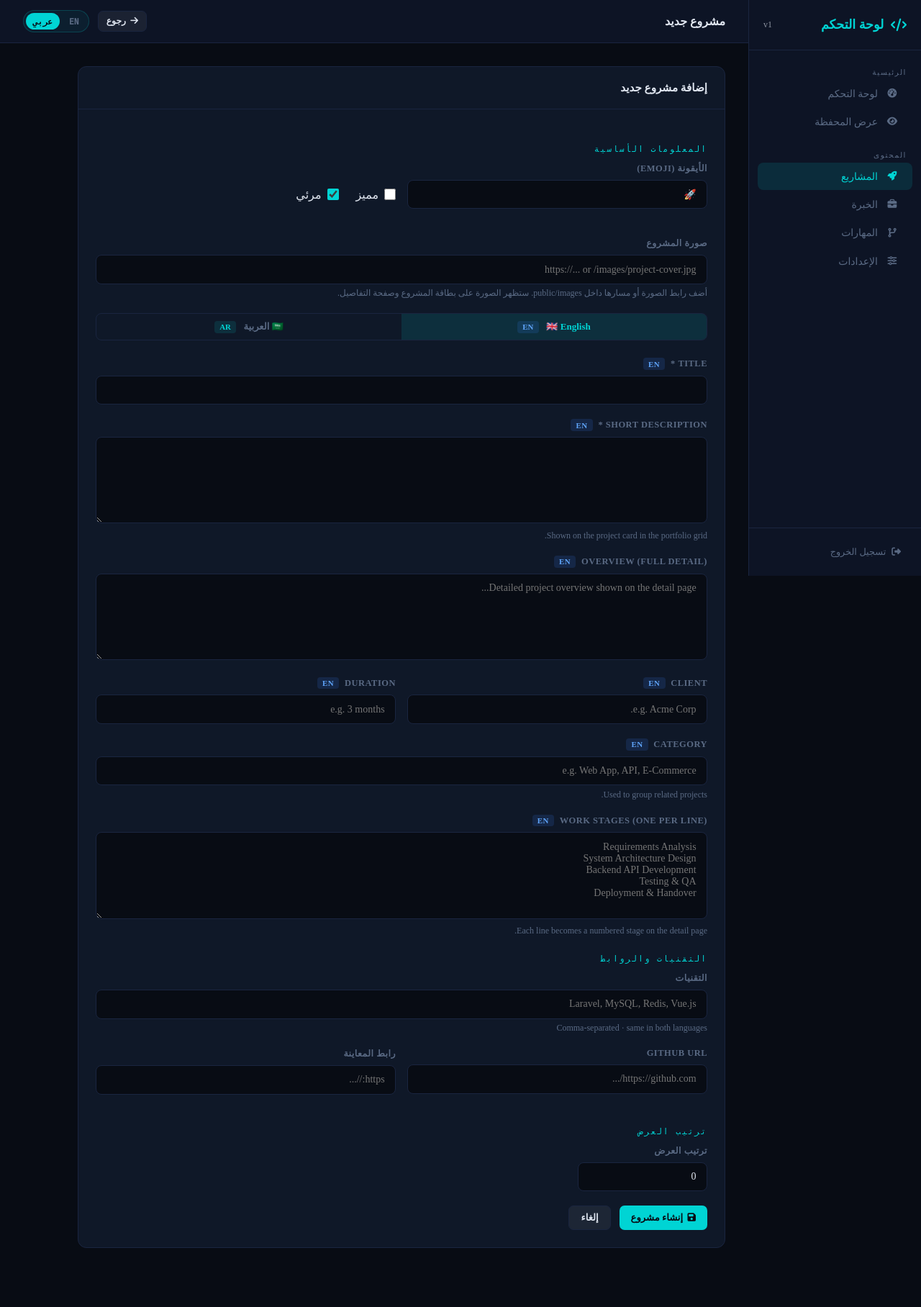
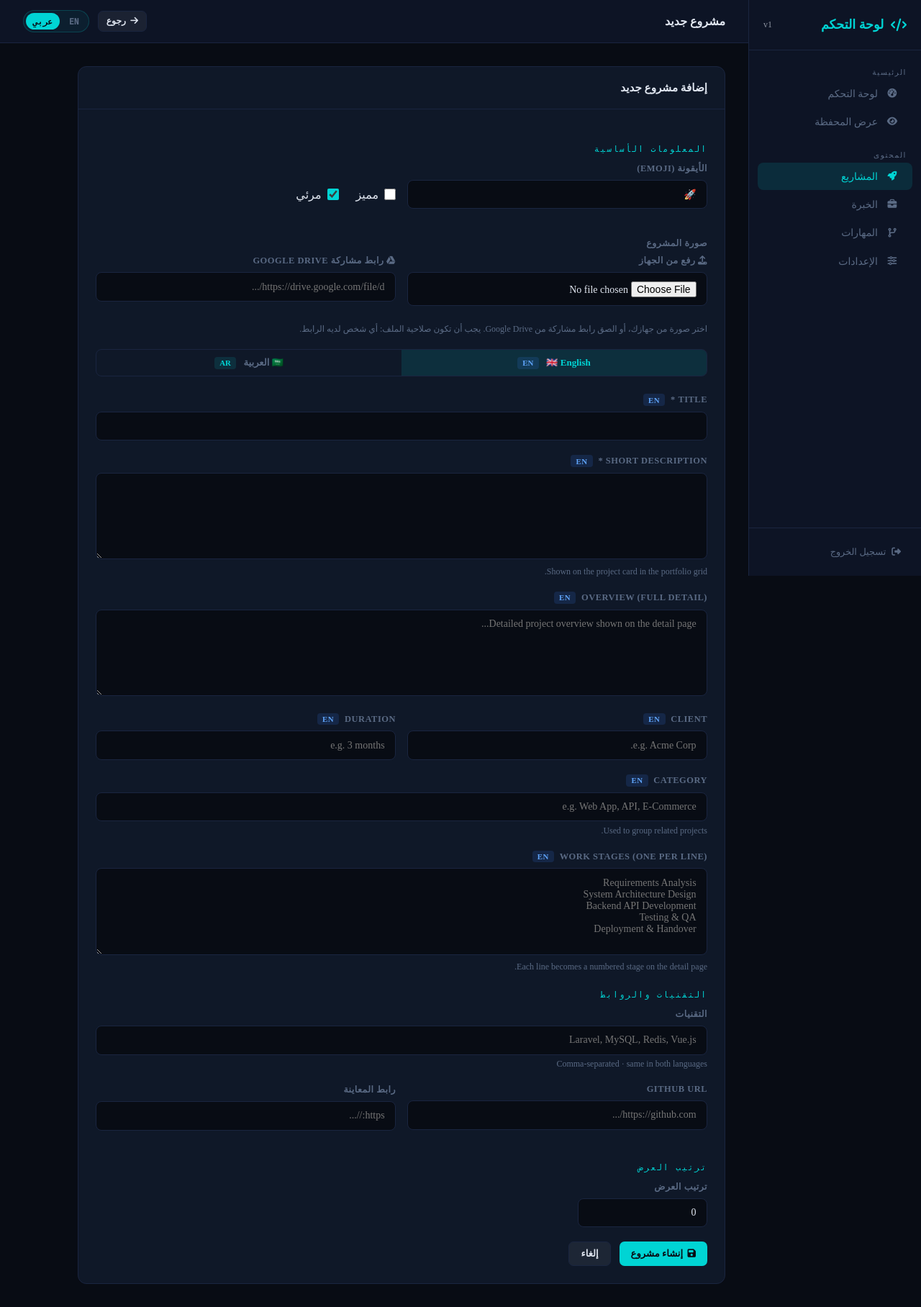
Before and after one commit to Baraaabudraz/my_protoflio, a Laravel app: page /admin/projects/create in a window 1280 px wide. Shown: the whole page at 72% size. Before the commit the page ends 1734 px from the top, so only its background shows below. Run offline with Laravel 12, Linux system fonts and the light colour scheme; the visitor is signed in with stand-in values (Sample User, id 1).

Commit message:
Implement project management features and localize admin views
Replit-Commit-Author: Agent

```diff
--- a/app/Http/Controllers/AdminController.php
+++ b/app/Http/Controllers/AdminController.php
@@ -4,6 +4,7 @@ namespace App\Http\Controllers;
 
 use App\Services\Database;
 use Illuminate\Http\Request;
+use Illuminate\Support\Facades\Storage;
 use Illuminate\Support\Facades\Session;
 
 class AdminController extends Controller
@@ -81,7 +82,8 @@ class AdminController extends Controller
         $request->validate([
             'title'       => 'required|string|max:255',
             'description' => 'required|string',
-            'image'       => 'nullable|string|max:2048',
+            'image_file'  => 'nullable|image|mimes:jpeg,jpg,png,webp|max:5120',
+            'image_url'   => 'nullable|string|max:2048',
         ]);
         $stack      = $request->stack ? json_encode(array_map('trim', explode(',', $request->stack))) : '[]';
         $featured   = $request->has('featured') ? 1 : 0;
@@ -89,6 +91,7 @@ class AdminController extends Controller
         $now        = now()->toDateTimeString();
         $workStages = $this->parseWorkStages($request->work_stages ?? '');
         $workStagesAr = $this->parseWorkStages($request->work_stages_ar ?? '');
+        $image      = $this->resolveProjectImage($request);
 
         Database::execute(
             'INSERT INTO projects
@@ -99,7 +102,7 @@ class AdminController extends Controller
             [
                 $request->title,          $request->title_ar,
                 $request->description,    $request->description_ar,
-                $request->icon ?? '🚀',  $request->image, $stack,
+                $request->icon ?? '🚀',  $image, $stack,
                 $request->github_url,     $request->live_url,
                 $featured, (int)($request->sort_order ?? 0), $visible,
                 $request->client,         $request->client_ar,
@@ -132,13 +135,16 @@ class AdminController extends Controller
         $request->validate([
             'title'       => 'required|string|max:255',
             'description' => 'required|string',
-            'image'       => 'nullable|string|max:2048',
+            'image_file'  => 'nullable|image|mimes:jpeg,jpg,png,webp|max:5120',
+            'image_url'   => 'nullable|string|max:2048',
         ]);
         $stack       = $request->stack ? json_encode(array_map('trim', explode(',', $request->stack))) : '[]';
         $featured    = $request->has('featured') ? 1 : 0;
         $visible     = $request->has('visible')  ? 1 : 0;
         $workStages  = $this->parseWorkStages($request->work_stages ?? '');
         $workStagesAr = $this->parseWorkStages($request->work_stages_ar ?? '');
+        $currentProject = Database::first('SELECT image FROM projects WHERE id = ?', [$id]);
+        $image = $this->resolveProjectImage($request, $currentProject?->image);
 
         Database::execute(
             'UPDATE projects SET
@@ -150,7 +156,7 @@ class AdminController extends Controller
             [
                 $request->title,       $request->title_ar,
                 $request->description, $request->description_ar,
-                $request->icon ?? '🚀', $request->image, $stack,
+                $request->icon ?? '🚀', $image, $stack,
                 $request->github_url,  $request->live_url,
                 $featured, (int)($request->sort_order ?? 0), $visible,
                 $request->client,      $request->client_ar,
@@ -173,6 +179,28 @@ class AdminController extends Controller
             if (!empty($line)) $stages[] = $line;
         }
         return json_encode($stages);
+    }
+
+    private function resolveProjectImage(Request $request, ?string $currentImage = null): ?string
+    {
+        if ($request->hasFile('image_file')) {
+            $path = $request->file('image_file')->store('project-covers', 'public');
+            return '/storage/' . $path;
+        }
+
+        if ($request->filled('image_url')) {
+            $image = trim((string) $request->input('image_url'));
+            if (preg_match('~drive\.google\.com/(?:file/d/|open\?id=)([^/?&]+)~i', $image, $match)) {
+                return 'https://drive.google.com/uc?export=view&id=' . rawurlencode($match[1]);
+            }
+            return $image;
+        }
+
+        if ($request->boolean('remove_image')) {
+            return null;
+        }
+
+        return $currentImage ?: null;
     }
 
     public function projectDelete(int $id)
--- a/app/helpers.php
+++ b/app/helpers.php
@@ -39,3 +39,27 @@ if (!function_exists('ts')) {
         return $settings[$key] ?? '';
     }
 }
+
+/**
+ * Resolve a project cover for the browser.
+ * Supports local public paths, normal image URLs, and Google Drive share links.
+ */
+if (!function_exists('project_image_url')) {
+    function project_image_url(?string $image): string
+    {
+        $image = trim((string) $image);
+        if ($image === '') {
+            return '';
+        }
+
+        if (preg_match('~drive\.google\.com/(?:file/d/|open\?id=)([^/?&]+)~i', $image, $match)) {
+            return 'https://drive.google.com/uc?export=view&id=' . rawurlencode($match[1]);
+        }
+
+        if (preg_match('~^https?://~i', $image)) {
+            return $image;
+        }
+
+        return asset(ltrim($image, '/'));
+    }
+}
--- a/lang/ar.json
+++ b/lang/ar.json
@@ -180,4 +180,8 @@
     "Project Image": "صورة المشروع",
     "Add an image URL or a path inside public/images. It will appear on the project card and detail page.": "أضف رابط الصورة أو مسارها داخل public/images. ستظهر الصورة على بطاقة المشروع وصفحة التفاصيل.",
     "Preview": "المعاينة"
+    ,"Upload from device": "رفع من الجهاز",
+    "Google Drive share link": "رابط مشاركة Google Drive",
+    "Choose a file from your device, or paste a Google Drive share link. Drive files must be shared as Anyone with the link.": "اختر صورة من جهازك، أو الصق رابط مشاركة من Google Drive. يجب أن تكون صلاحية الملف: أي شخص لديه الرابط.",
+    "Remove current image": "إزالة الصورة الحالية"
 }
--- a/lang/en.json
+++ b/lang/en.json
@@ -79,4 +79,8 @@
     "Project Image": "Project Image",
     "Add an image URL or a path inside public/images. It will appear on the project card and detail page.": "Add an image URL or a path inside public/images. It will appear on the project card and detail page.",
     "Preview": "Preview"
+    ,"Upload from device": "Upload from device",
+    "Google Drive share link": "Google Drive share link",
+    "Choose a file from your device, or paste a Google Drive share link. Drive files must be shared as Anyone with the link.": "Choose a file from your device, or paste a Google Drive share link. Drive files must be shared as Anyone with the link.",
+    "Remove current image": "Remove current image"
 }
--- a/resources/views/admin/projects/form.blade.php
+++ b/resources/views/admin/projects/form.blade.php
@@ -28,7 +28,7 @@
         <span class="card-title">{{ $project ? __('Edit Project').': '.$project->title : __('Add New Project') }}</span>
     </div>
     <div class="card-body">
-        <form method="POST" action="{{ $project ? route('admin.projects.update', $project->id) : route('admin.projects.store') }}">
+        <form method="POST" enctype="multipart/form-data" action="{{ $project ? route('admin.projects.update', $project->id) : route('admin.projects.store') }}">
             @csrf
             @if($project) @method('PUT') @endif
 
@@ -51,10 +51,28 @@
             </div>
             <div class="form-group">
                 <label class="form-label">{{ __('Project Image') }}</label>
-                <input type="text" name="image" id="projectImage" class="form-control" value="{{ old('image', $project?->image) }}" placeholder="https://... or /images/project-cover.jpg">
-                <div class="form-hint">{{ __('Add an image URL or a path inside public/images. It will appear on the project card and detail page.') }}</div>
-                <div id="projectImagePreview" style="display:{{ old('image', $project?->image) ? 'block' : 'none' }};margin-top:0.75rem;border:1px solid var(--border);border-radius:10px;overflow:hidden;max-width:360px;background:var(--surface)">
-                    <img src="{{ old('image', $project?->image) }}" alt="" style="width:100%;height:140px;object-fit:cover;display:block" onerror="this.parentElement.style.display='none'">
+                <div class="form-row">
+                    <div class="form-group">
+                        <label class="form-label"><i class="fas fa-upload"></i> {{ __('Upload from device') }}</label>
+                        <input type="file" name="image_file" id="projectImageFile" class="form-control" accept="image/jpeg,image/png,image/webp">
+                    </div>
+                    <div class="form-group">
+                        <label class="form-label"><i class="fab fa-google-drive"></i> {{ __('Google Drive share link') }}</label>
+                        <input type="text" name="image_url" id="projectImageUrl" class="form-control" value="{{ old('image_url', $project?->image) }}" placeholder="https://drive.google.com/file/d/...">
+                    </div>
+                </div>
+                <div class="form-hint">{{ __('Choose a file from your device, or paste a Google Drive share link. Drive files must be shared as Anyone with the link.') }}</div>
+                @if($project?->image)
+                    <label class="form-check" style="margin-top:0.75rem">
+                        <input type="checkbox" name="remove_image" value="1">
+                        <span>{{ __('Remove current image') }}</span>
+                    </label>
+                @endif
+                @php
+                    $existingProjectImage = old('image_url', $project?->image ? project_image_url($project->image) : '');
+                @endphp
+                <div id="projectImagePreview" style="display:{{ $existingProjectImage ? 'block' : 'none' }};margin-top:0.75rem;border:1px solid var(--border);border-radius:10px;overflow:hidden;max-width:360px;background:var(--surface)">
+                    <img src="{{ $existingProjectImage }}" alt="" style="width:100%;height:140px;object-fit:cover;display:block" onerror="this.parentElement.style.display='none'">
                 </div>
             </div>
 
@@ -180,18 +198,27 @@ function switchLang(lang, btn) {
     btn.classList.add('active');
     document.getElementById('panel-' + lang).classList.add('active');
 }
-const projectImage = document.getElementById('projectImage');
+const projectImageFile = document.getElementById('projectImageFile');
+const projectImageUrl = document.getElementById('projectImageUrl');
 const projectImagePreview = document.getElementById('projectImagePreview');
-projectImage?.addEventListener('input', () => {
-    const value = projectImage.value.trim();
+const projectImagePreviewImage = projectImagePreview?.querySelector('img');
+function previewProjectImage(value) {
     if (!value) {
         projectImagePreview.style.display = 'none';
         return;
     }
-    projectImagePreview.querySelector('img').src = value;
+    projectImagePreviewImage.src = value;
     projectImagePreview.style.display = 'block';
+}
+projectImageFile?.addEventListener('change', () => {
+    const file = projectImageFile.files?.[0];
+    if (!file) return;
+    previewProjectImage(URL.createObjectURL(file));
 });
-projectImagePreview?.querySelector('img')?.addEventListener('error', () => {
+projectImageUrl?.addEventListener('input', () => {
+    if (!projectImageFile?.files?.length) previewProjectImage(projectImageUrl.value.trim());
+});
+projectImagePreviewImage?.addEventListener('error', () => {
     projectImagePreview.style.display = 'none';
 });
 </script>
--- a/resources/views/portfolio.blade.php
+++ b/resources/views/portfolio.blade.php
@@ -732,9 +732,7 @@
                 <div class="project-cover cover-{{ (($loop->index) % 5) + 1 }}">
                     @php
                         $projectImage = $project->image ?? null;
-                        $projectImageSrc = $projectImage && preg_match('/^https?:\/\//i', $projectImage)
-                            ? $projectImage
-                            : ($projectImage ? asset(ltrim($projectImage, '/')) : asset('images/project-base.svg'));
+                        $projectImageSrc = $projectImage ? project_image_url($projectImage) : asset('images/project-base.svg');
                     @endphp
                     <img src="{{ $projectImageSrc }}" alt="" class="project-base-image" loading="lazy">
                     <span class="project-cover-label">{{ __('PROJECT PREVIEW') }}</span>
```
Also changed, not shown: resources/views/project-detail.blade.php (+1 -6 lines).
